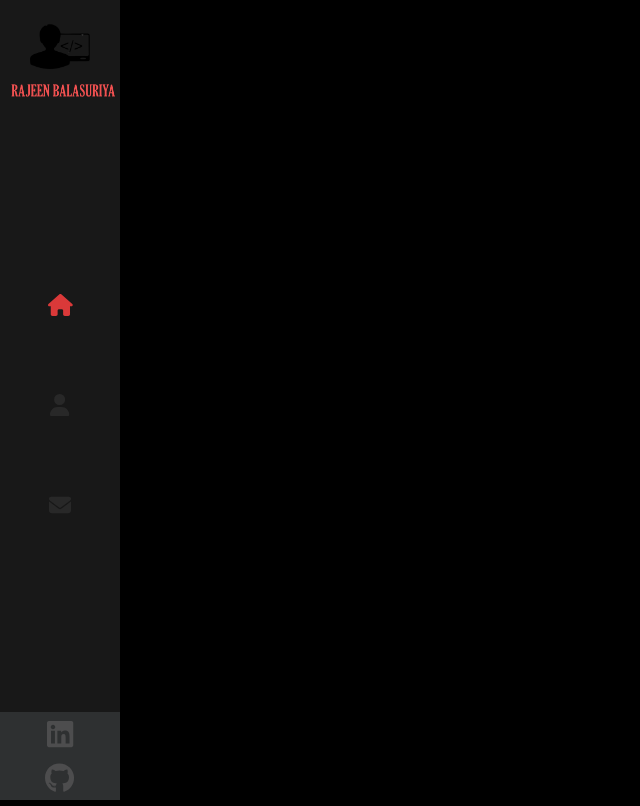
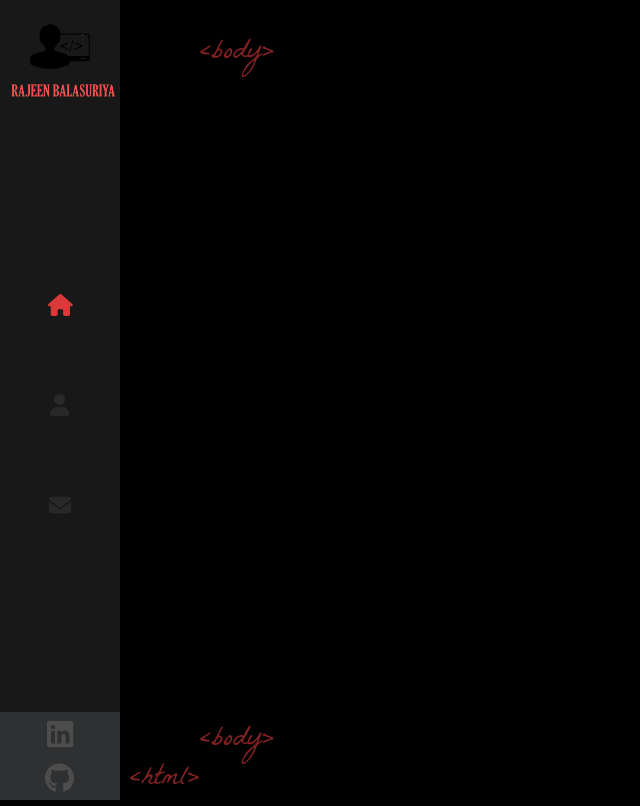
Before and after one commit to RajeenBalasuriya/my-portfolio-reactJs, a React (Create React App) app: page / in a window 1280 px wide. Shown: the whole page, without its empty margins (0-640 px from the left). Built offline with nearby package versions, Linux system fonts and the light colour scheme.

Commit message:
building the lay out for the web page

```diff
--- a/src/components/Layout/index.js
+++ b/src/components/Layout/index.js
@@ -1,8 +1,29 @@
 import './index.scss';
 import Sidebar from '../Sidebar';
+import { Outlet } from 'react-router-dom';
 
 const Layout=()=>{
-    return <><Sidebar/></>
+    return (
+
+    <div className='App'>
+        <><Sidebar/></>
+
+        <div className='page'>
+            <span className='tags top-tags'>&lt;body&gt;</span>
+
+            <Outlet/>
+
+            <span className='tags bottom-tags'>
+                &lt;body&gt;
+                <br/>
+                <span className='bottom-tag-html'>&lt;html&gt;</span>
+                </span>
+        </div>
+    </div>
+
+
+
+    )
 }
 
 export default Layout;
--- a/src/components/Layout/index.scss
+++ b/src/components/Layout/index.scss
@@ -0,0 +1,27 @@
+.page{
+    width:100%;
+    height: 100%;
+    position: absolute;
+}
+
+.top-tags{
+    bottom: auto;
+    top: 35px;
+}
+
+.tags{
+    color:#da3939 ;
+    opacity: 0.6;
+    position: absolute;
+    bottom: 0;
+    left: 200px;
+    font-size: 28px;
+    font-family: 'LaBelleAurore';
+
+}
+
+
+.bottom-tag-html{
+
+    margin-left: -70px;
+}
```
